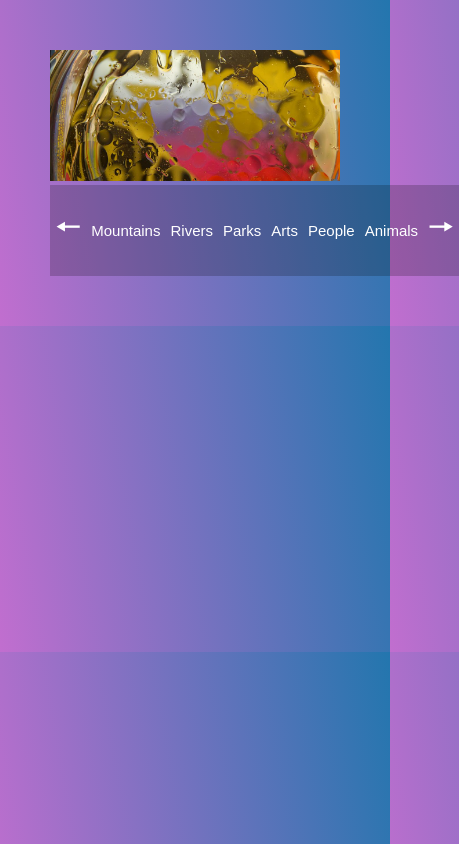
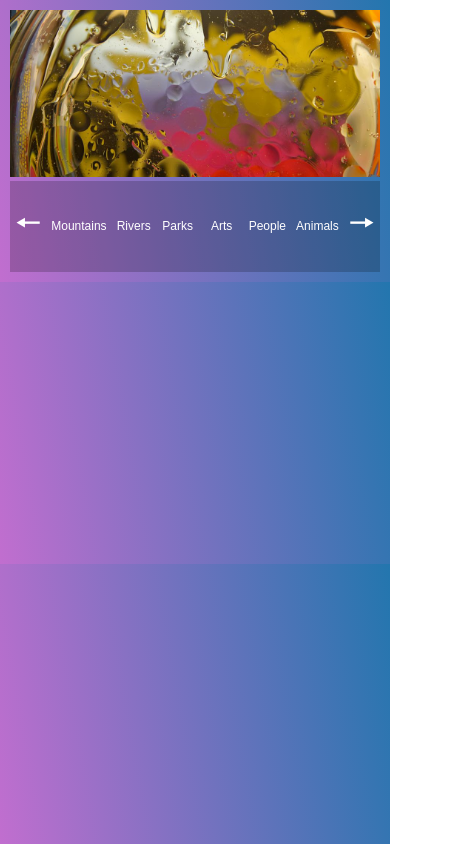
Before and after one commit to shaoli-lu/Flexbox2, a plain HTML site: page index.html in a window 390 px wide. Shown: the whole page, 459 px wide, since content can reach past the window. Drawn offline with Linux system fonts and the light colour scheme.

Commit message:
Made mobile compatible

```diff
--- a/style.css
+++ b/style.css
@@ -16,7 +16,7 @@ html {
 .wrapper {
     max-width: 1000px;
     margin: 0 auto;
-    padding: 50px;
+    padding: 10px;
 }
 
 img {
@@ -26,7 +26,7 @@ img {
 a {
     color: white;
     text-decoration: none;
-    font-size: 15px;
+    font-size: 12px;
     background: rgba(0, 0, 0, 0.2);
     padding: 20px 5px;
 }
@@ -49,6 +49,7 @@ a:hover {
     /* border: 1px solid red; */
     text-align: center;
     display: flex;
+
 }
 
 .slider-nav .arrow {
@@ -62,6 +63,7 @@ a:hover {
   flex-basis: 100%;
   display: flex;
   align-items: center;
+
 }
 
 .slider-nav span {
```
